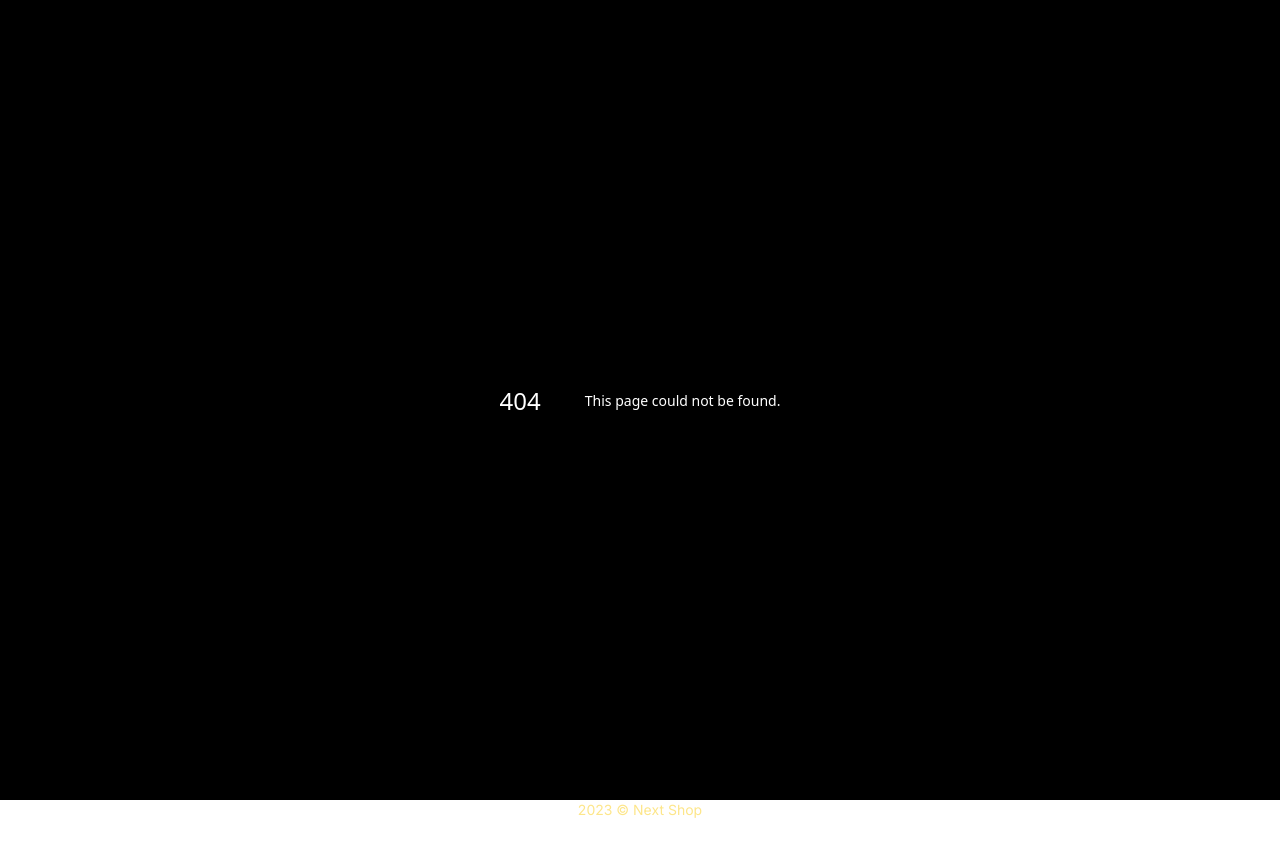
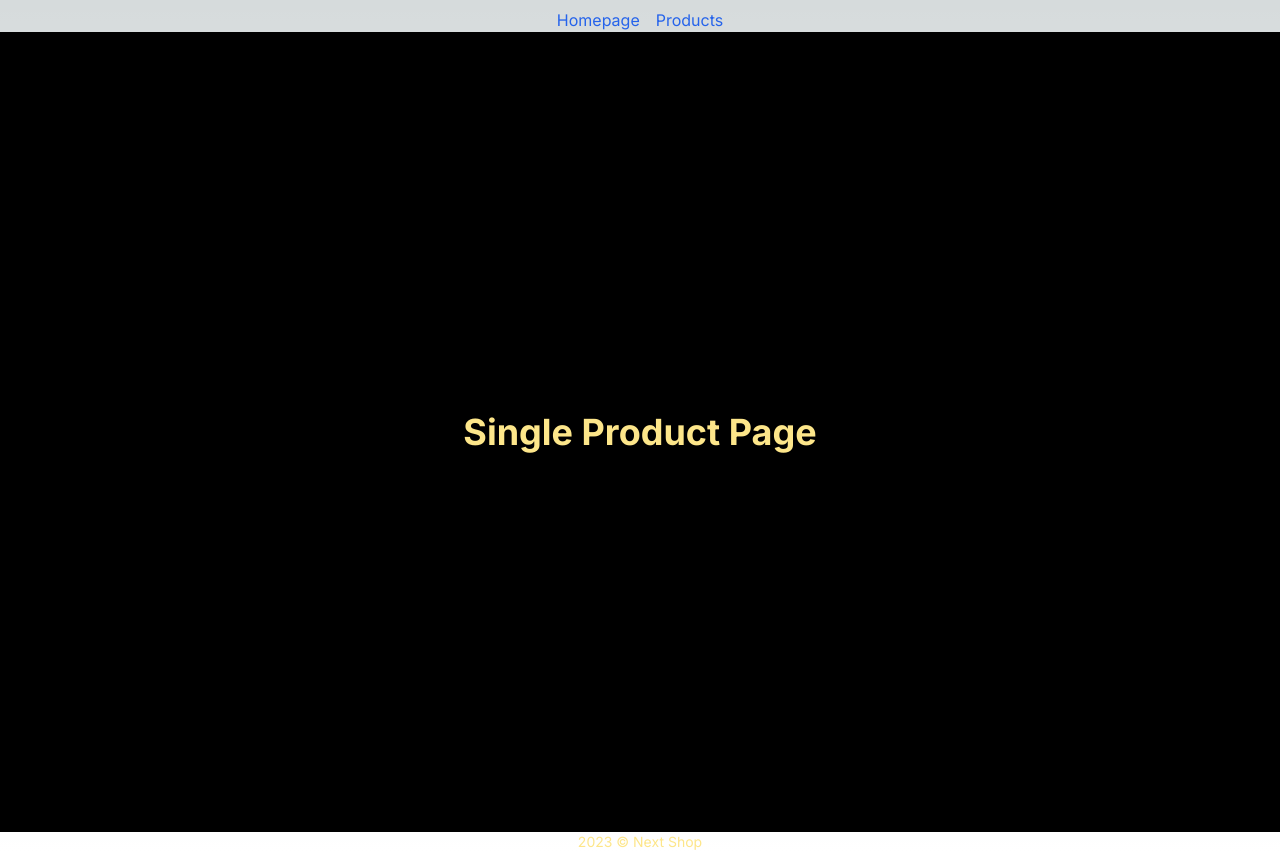
Before and after one commit to Maczi01/shoppy-next13, a Next.js app: page /product/1 in a window 1280 px wide. Before the commit this address had no page. Before the commit the page ends 820 px from the top, so only its background shows below. Built offline with nearby package versions, Linux system fonts and the light colour scheme.

Commit message:
Added Active link and page for one component.

```diff
--- a/package.json
+++ b/package.json
@@ -15,6 +15,7 @@
 		"@types/react": "18.2.21",
 		"@types/react-dom": "18.2.7",
 		"autoprefixer": "10.4.15",
+		"clsx": "^2.0.0",
 		"eslint": "8.48.0",
 		"eslint-config-next": "13.4.19",
 		"next": "13.4.19",
--- a/src/app/layout.tsx
+++ b/src/app/layout.tsx
@@ -1,6 +1,7 @@
 import "./globals.css";
 import type { Metadata } from "next";
 import { Inter } from "next/font/google";
+import { ActiveLink } from "@/ui/atoms/ActiveLink";
 
 const inter = Inter({ subsets: ["latin"] });
 
@@ -13,6 +14,16 @@ export default function RootLayout({ children }: { children: React.ReactNode })
 	return (
 		<html lang="pl">
 			<body className={inter.className}>
+				<nav>
+					<ul className="mt-2 flex justify-center space-x-4">
+						<li>
+							<ActiveLink href="/">Homepage</ActiveLink>
+						</li>
+						<li>
+							<ActiveLink href="/products">Products</ActiveLink>
+						</li>
+					</ul>
+				</nav>
 				<section className="flex items-center justify-center bg-black px-4 text-white">
 					{/*flex min-h-screen items-center justify-center bg-black px-4 text-white">*/}
 					{children}
--- /dev/null
+++ b/src/app/product/[productId]/page.tsx
@@ -0,0 +1,7 @@
+export default function SingleProductPage() {
+	return (
+		<main className="flex min-h-screen items-center justify-center bg-black text-amber-200">
+			<h1 className="text-4xl font-bold">Single Product Page</h1>
+		</main>
+	);
+}
--- a/src/app/products/page.tsx
+++ b/src/app/products/page.tsx
@@ -1,6 +1,37 @@
 import { ProductList } from "@/ui/organisms/ProductList";
-import { products } from "@/fixtures";
+import { type ProductItemType } from "@/ui/types";
 
-export default function Products() {
+export default async function Products() {
+	const res = await fetch("https://naszsklep-api.vercel.app/api/products");
+	const productsResponse = (await res.json()) as ProductReponseType[];
+
+	type ProductReponseType = {
+		id: string;
+		title: string;
+		price: number;
+		description: string;
+		category: string;
+		rating: Rating;
+		image: string;
+		longDescription: string;
+	};
+
+	type Rating = {
+		rate: number;
+		count: number;
+	};
+
+	const products = productsResponse.map(
+		(product): ProductItemType => ({
+			id: product.id,
+			name: product.title,
+			price: product.price,
+			category: product.category,
+			coverImage: {
+				alt: product.title,
+				src: product.image,
+			},
+		}),
+	);
 	return <ProductList products={products} />;
 }
--- /dev/null
+++ b/src/ui/atoms/ActiveLink.tsx
@@ -0,0 +1,19 @@
+"use client";
+
+import Link from "next/link";
+import clsx from "clsx";
+import { usePathname } from "next/navigation";
+import { type ReactNode } from "react";
+
+export const ActiveLink = ({ href, children }: { href: string; children: ReactNode }) => {
+	const pathname = usePathname();
+	const isActive = pathname === href;
+	return (
+		<Link
+			href={href}
+			className={clsx(`text-blue-600 hover:text-blue-900`, { underline: isActive })}
+		>
+			{children}
+		</Link>
+	);
+};
```
Also changed, not shown: 1 other file (tests, documents, lock files or other folders).
